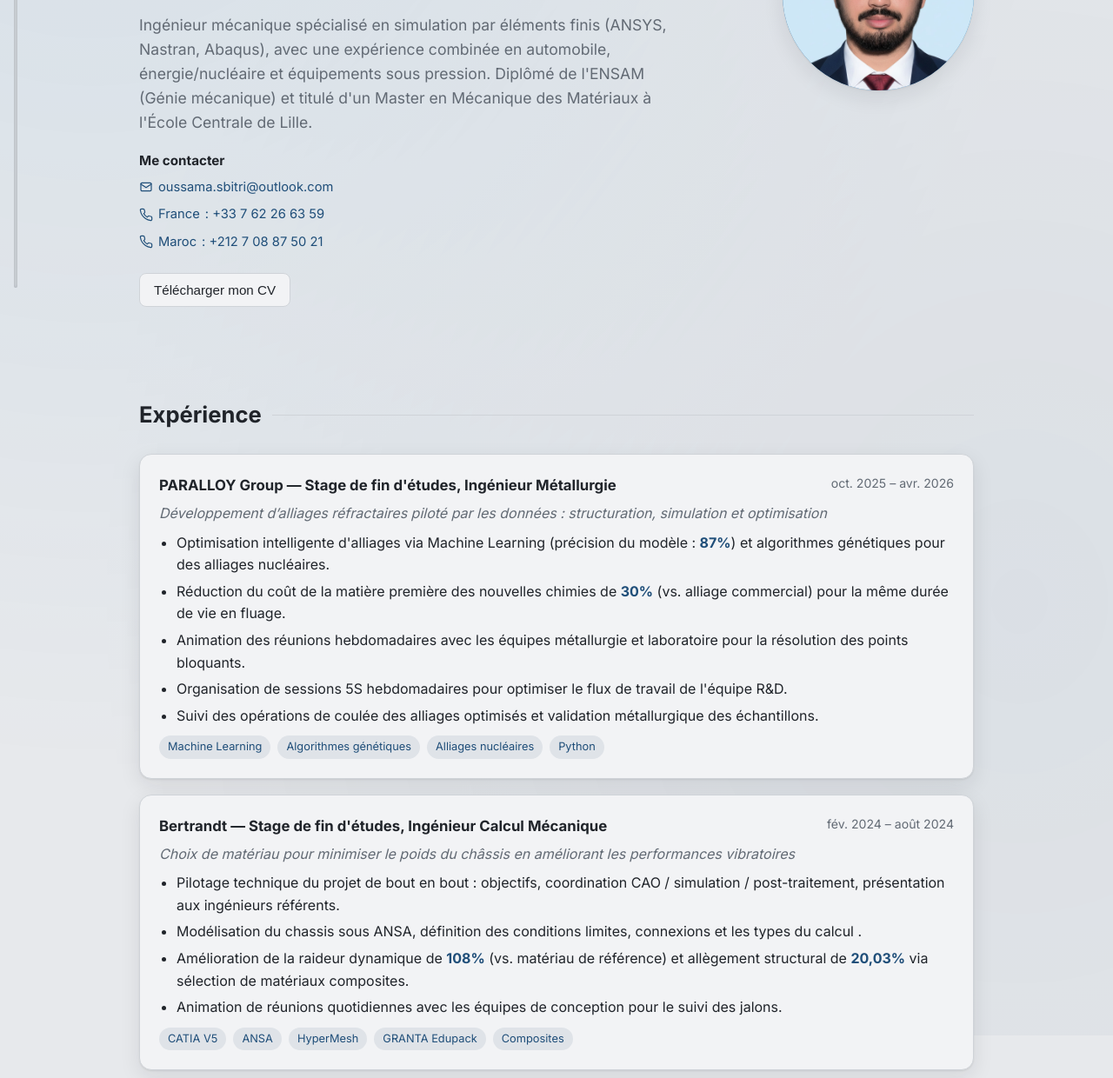
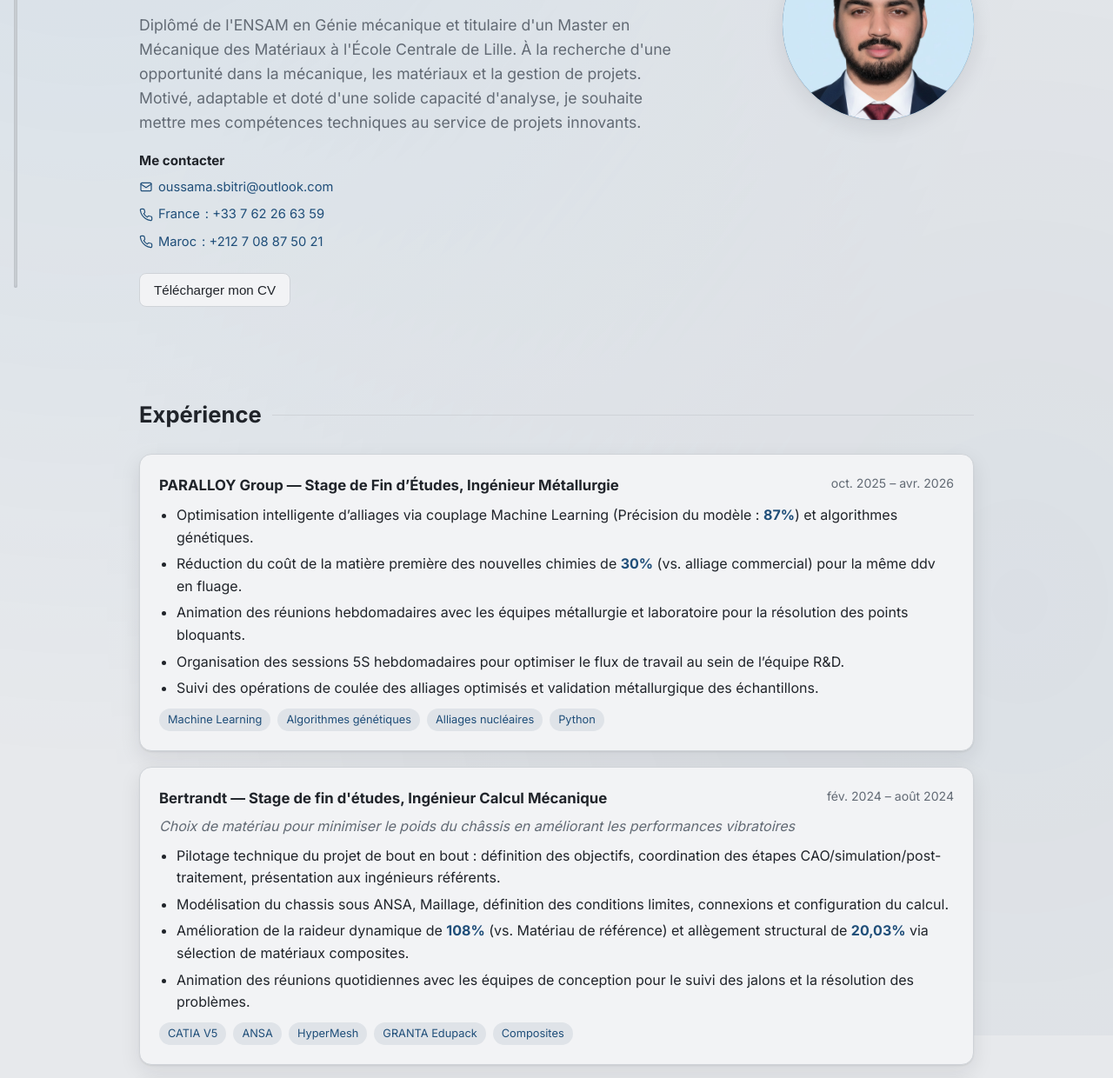
Before and after one commit to OussamaSBITRI/portfolio, a plain HTML site: page cv.html in a window 1280 px wide. Shown: the part 249-1489 px from the top of the page at 87% size. Drawn offline with Linux system fonts and the light colour scheme.

Commit message:
Update portfolio profile and experience
Co-authored-by: Copilot <223556219+Copilot@users.noreply.github.com>

```diff
--- a/cv.html
+++ b/cv.html
@@ -74,7 +74,7 @@ header.nav{position:sticky;top:0;z-index:10;background:color-mix(in srgb,var(--b
 .btn.primary{background:var(--accent);color:#fff;border-color:var(--accent)}
 :root[data-theme="dark"] .btn.primary{color:#080a0d}
 .hero{padding:72px 0 48px}
-.hero .wrap{display:grid;grid-template-columns:1fr 220px;gap:40px;align-items:center}
+.hero .wrap{position:relative;display:grid;grid-template-columns:1fr 220px;gap:40px;align-items:center}
 .hero.cv-menu-open .wrap{position:relative;z-index:9}
 .eyebrow{color:var(--accent-2);font-weight:600;letter-spacing:.08em;text-transform:uppercase;font-size:.8rem}
 h1{font-size:clamp(2.2rem,5vw,3.4rem);line-height:1.1;margin:.3em 0}
@@ -234,7 +234,7 @@ footer{padding:28px 0;color:var(--muted);font-size:.85rem;text-align:center;bord
           </div>
         </div>
       </div>
-      <div class="avatar"><img src="photo-cv.jpg" alt="Oussama SBITRI" onerror="this.remove();this.parentNode.textContent='OS'"></div>
+      <div class="avatar" id="hero-avatar"><img src="photo-cv.jpg" alt="Oussama SBITRI" onerror="this.remove();this.parentNode.textContent='OS'"></div>
     </div>
   </div>
 
@@ -348,19 +348,19 @@ fr: {
   ],
   eyebrow:"Ingénieur Mécanique · Master Mécanique des Matériaux",
   cta_cv:"Télécharger mon CV", cta_cv_france:"CV France", cta_cv_maroc:"CV Maroc",
-  about:"Ingénieur mécanique spécialisé en simulation par éléments finis (ANSYS, Nastran, Abaqus), avec une expérience combinée en automobile, énergie/nucléaire et équipements sous pression. Diplômé de l'ENSAM (Génie mécanique) et titulé d'un Master en Mécanique des Matériaux à l'École Centrale de Lille.",
+  about:"Diplômé de l'ENSAM en Génie mécanique et titulaire d'un Master en Mécanique des Matériaux à l'École Centrale de Lille. À la recherche d'une opportunité dans la mécanique, les matériaux et la gestion de projets. Motivé, adaptable et doté d'une solide capacité d'analyse, je souhaite mettre mes compétences techniques au service de projets innovants.",
   exp:[
-    {role:"PARALLOY Group — Stage de fin d'études, Ingénieur Métallurgie", date:"oct. 2025 – avr. 2026", sub:"Développement d’alliages réfractaires piloté par les données : structuration, simulation et optimisation", tags:["Machine Learning","Algorithmes génétiques","Alliages nucléaires","Python"], items:[
-      "Optimisation intelligente d'alliages via Machine Learning (précision du modèle : <b>87%</b>) et algorithmes génétiques pour des alliages nucléaires.",
-      "Réduction du coût de la matière première des nouvelles chimies de <b>30%</b> (vs. alliage commercial) pour la même durée de vie en fluage.",
+    {role:"PARALLOY Group — Stage de Fin d’Études, Ingénieur Métallurgie", date:"oct. 2025 – avr. 2026", sub:"", tags:["Machine Learning","Algorithmes génétiques","Alliages nucléaires","Python"], items:[
+      "Optimisation intelligente d’alliages via couplage Machine Learning (Précision du modèle : <b>87%</b>) et algorithmes génétiques.",
+      "Réduction du coût de la matière première des nouvelles chimies de <b>30%</b> (vs. alliage commercial) pour la même ddv en fluage.",
       "Animation des réunions hebdomadaires avec les équipes métallurgie et laboratoire pour la résolution des points bloquants.",
-      "Organisation de sessions 5S hebdomadaires pour optimiser le flux de travail de l'équipe R&D.",
+      "Organisation des sessions 5S hebdomadaires pour optimiser le flux de travail au sein de l’équipe R&D.",
       "Suivi des opérations de coulée des alliages optimisés et validation métallurgique des échantillons."]},
     {role:"Bertrandt — Stage de fin d'études, Ingénieur Calcul Mécanique", date:"fév. 2024 – août 2024", sub:"Choix de matériau pour minimiser le poids du châssis en améliorant les performances vibratoires", tags:["CATIA V5","ANSA","HyperMesh","GRANTA Edupack","Composites"], items:[
-      "Pilotage technique du projet de bout en bout : objectifs, coordination CAO / simulation / post-traitement, présentation aux ingénieurs référents.",
-      "Modélisation du chassis sous ANSA, définition des conditions limites, connexions et les types du calcul .",
-      "Amélioration de la raideur dynamique de <b>108%</b> (vs. matériau de référence) et allègement structural de <b>20,03%</b> via sélection de matériaux composites.",
-      "Animation de réunions quotidiennes avec les équipes de conception pour le suivi des jalons."]},
+      "Pilotage technique du projet de bout en bout : définition des objectifs, coordination des étapes CAO/simulation/post-traitement, présentation aux ingénieurs référents.",
+      "Modélisation du chassis sous ANSA, Maillage, définition des conditions limites, connexions et configuration du calcul.",
+      "Amélioration de la raideur dynamique de <b>108%</b> (vs. Matériau de référence) et allègement structural de <b>20,03%</b> via sélection de matériaux composites.",
+      "Animation des réunions quotidiennes avec les équipes de conception pour le suivi des jalons et la résolution des problèmes."]},
     {role:"OCP Group — Stage, Ingénieur Mécanique", date:"juin 2023 – août 2023", sub:"Analyse de rupture d'un piquage d'une soupape à économiseur.", tags:["SolidWorks","ANSYS","Thermomécanique","Analyse de rupture"], items:[
       "Pilotage de la démarche d'amélioration : analyse des causes racines, arbitrage technique, coordination avec les équipes de maintenance.",
       "Conception et validation de la nouvelle solution (<b>SolidWorks</b> + modélisation thermomécanique couplée <b>ANSYS</b>).",
@@ -416,7 +416,7 @@ en: {
   ],
   eyebrow:"Mechanical Engineer · MSc Materials Mechanics",
   cta_cv:"Download my CV", cta_cv_france:"France CV", cta_cv_maroc:"Morocco CV",
-  about:"Mechanical engineer specialised in finite element simulation (ANSYS, Nastran, Abaqus), with combined experience in automotive, energy/nuclear and pressure equipment. Graduate of ENSAM (Mechanical Engineering) with a MSc in Materials Mechanics at École Centrale de Lille.",
+  about:"Graduate of ENSAM in Mechanical Engineering and holder of an MSc in Materials Mechanics from École Centrale de Lille. Seeking an opportunity in mechanical engineering, materials and project management.",
   exp:[
     {role:"PARALLOY Group — Final-year Internship, Metallurgy Engineer", date:"Oct 2025 – Apr 2026", sub:"Data-Driven Development of Refractory Alloys: Structuring, Simulation, and Optimisation", tags:["Machine Learning","Genetic algorithms","Nuclear alloys","Python"], items:[
       "Intelligent alloy optimisation using Machine Learning (model accuracy: <b>87%</b>) and genetic algorithms for nuclear alloys.",
@@ -554,7 +554,32 @@ if (requestedLanguage!=="fr"&&requestedLanguage!=="en"){
   try{ lang = localStorage.getItem("lang") || "fr"; }catch(e){}
 }
 render(lang);
-$("#lang").onclick = () => { lang = lang==="fr" ? "en" : "fr"; render(lang); };
+$("#lang").onclick = () => { lang = lang==="fr" ? "en" : "fr"; render(lang); requestAnimationFrame(updateHeroAvatar); };
+const heroName = $(".hero h1");
+const heroAbout = $("#about");
+const heroAvatar = $("#hero-avatar");
+function updateHeroAvatar(){
+  if (matchMedia("(max-width:760px)").matches){
+    heroAvatar.style.width="";
+    heroAvatar.style.height="";
+    heroAvatar.style.marginTop="";
+    return;
+  }
+  const wrapRect = heroName.closest(".wrap").getBoundingClientRect();
+  const nameRect = heroName.getBoundingClientRect();
+  const aboutRect = heroAbout.getBoundingClientRect();
+  const rangeTop = nameRect.top - wrapRect.top;
+  const rangeBottom = aboutRect.bottom - wrapRect.top;
+  const rangeHeight = Math.max(0,rangeBottom-rangeTop);
+  const size = Math.max(0,Math.min(220,rangeHeight));
+  const marginTop = rangeTop + (rangeHeight-size)/2;
+  heroAvatar.style.width = `${size}px`;
+  heroAvatar.style.height = `${size}px`;
+  heroAvatar.style.marginTop = `${Math.max(0,marginTop)}px`;
+}
+window.addEventListener("resize",updateHeroAvatar);
+window.addEventListener("load",updateHeroAvatar);
+requestAnimationFrame(updateHeroAvatar);
 const sectionProgressNav = $(".section-progress");
 const sectionProgressToggle = $(".section-progress-toggle");
 const sectionProgressLinks = Array.from(sectionProgressNav.querySelectorAll(".section-progress-link"));
```
Also changed, not shown: portfolio.html (+30 -5 lines), 2 other files.
